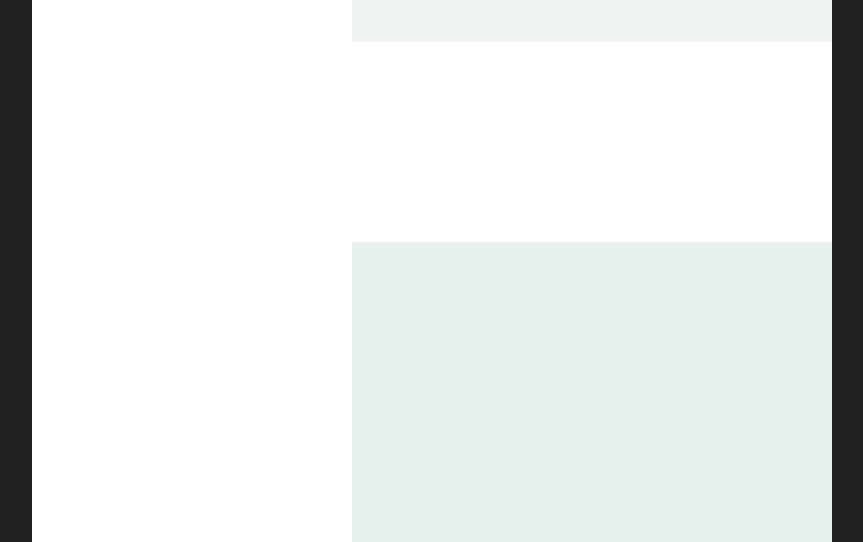
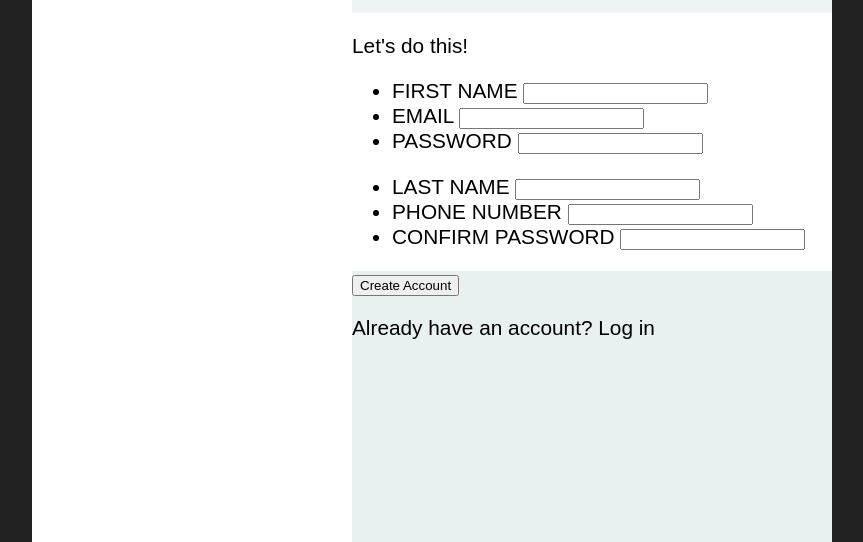
Before and after one commit to j1mmy7z7/sign-up-form, a plain HTML site: page index.html in a window 1280 px wide. Shown: the part 258-800 px from the top of the page, without its empty margins (208-1071 px from the left). Drawn offline with Linux system fonts and the light colour scheme; a web font is replaced by a local one.

Commit message:
almost complete

```diff
--- a/index.html
+++ b/index.html
@@ -21,9 +21,54 @@
                     Sign up <em>now</em> to get started </p>
                 <p>You know you want it.</p>
             </div>
-            <div id="middle"></div>
-            <div id="bottom"></div>
+            <div id="middle">
+                <div id="text">
+                    <p>Let's do this!</p>
+                </div>
+
+                <div id="input">
+
+                        <ul>
+                            <li>
+                            <label for="first_name">FIRST NAME</label>
+                            <input type="text"  id="first_name" name="first_name">
+                            </li>
+                            <li>
+                            <label for="email">EMAIL</label>
+                            <input type="email" id="email" name="email">
+                            </li>
+                            <li>
+                            <label for="password">PASSWORD</label>
+                            <input type="password" id="password" name="password" class="error" pattern="Banana">
+                            </li>
+                        </ul>
+
+
+                    <ul>
+                            <li>
+                            <label for="last_name">LAST NAME</label>
+                            <input type="text" id="last_name" name="last_name">
+                            </li>
+
+                            <li>
+                            <label for="phone_number">PHONE NUMBER</label>
+                            <input type="text" id="phone_number" name="phone_number" maxlength="13" minlength="10" >
+                            </li>
+
+                            <li>
+                            <label for="password">CONFIRM PASSWORD</label>
+                            <input type="password" id="confirm-password" name="password" class="error" minlength="8">
+                            </li>
+                        </ul>
+
+                </div>
+            </div>
+            <div id="bottom">
+                <button type="submit">Create Account</button>
+                <p>Already have an account? <span> Log in</span></p>
+            </div>
         </div>
     </form>
+    <script src="script.js"></script>
 </body>
 </html>
```
